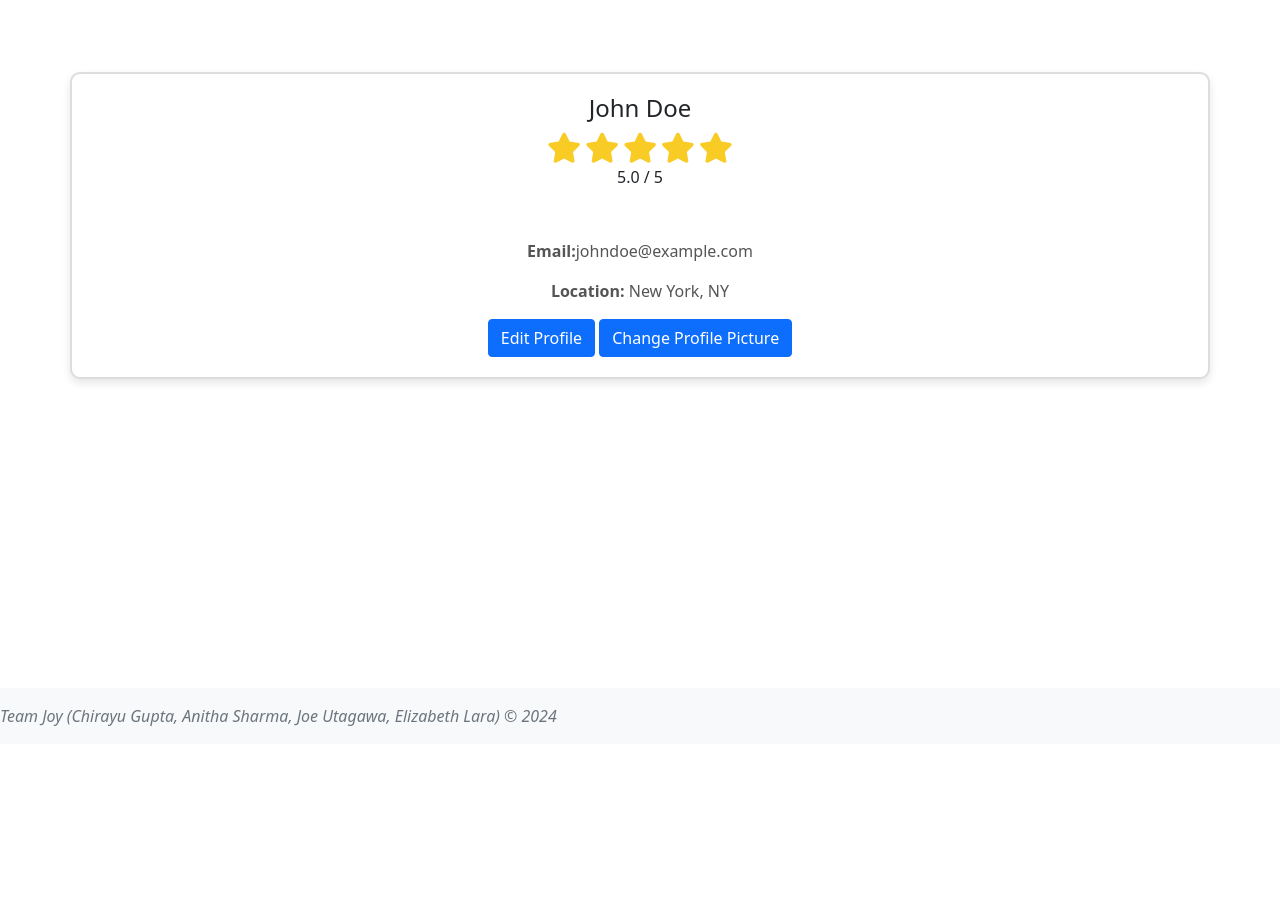
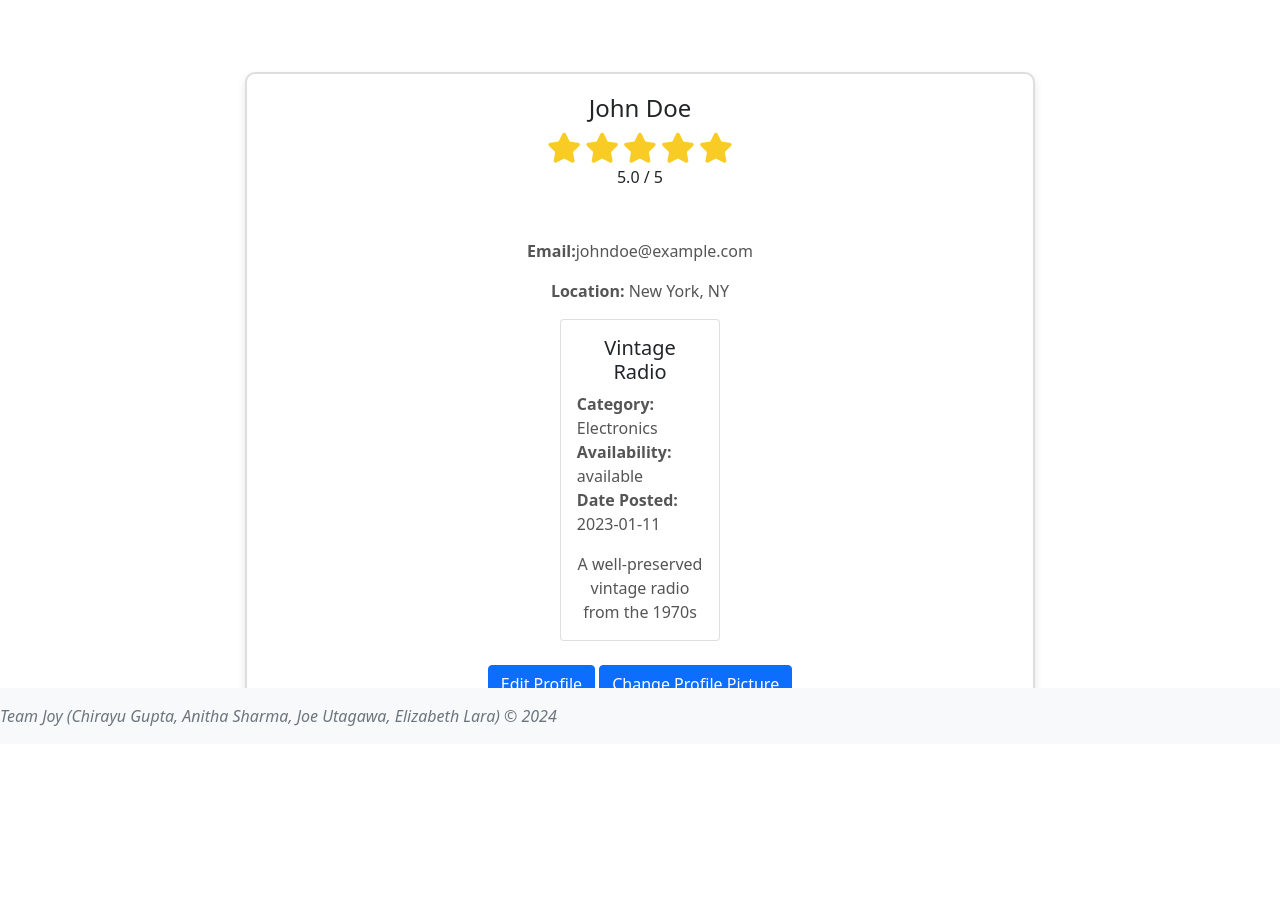
Before and after one commit to cgupta2002/SPDFinalProject, a Flask app: page /profile in a window 1280 px wide. Shown: the part 56-979 px from the top of the page. Before the commit the page ends 782 px from the top, so only its background shows below. Run offline with Flask 3, Linux system fonts and the light colour scheme; a user stored in the database is signed in; data comes from the database, SQL or seed files in the repository; both versions use the stored data as it was after the commit.

Commit message:
added final edits

```diff
--- a/app.py
+++ b/app.py
@@ -128,22 +128,25 @@ def profile():
     if ratings:
         avg_rating = sum / num_ratings
         print(ratings, avg_rating)
-    return render_template('profile.html', user=user, user_id=user_id, ratings=ratings, avg_rating=avg_rating)
+    user_tools = Tool.getToolsForUser(user_id)
+    print(user_tools)
+    return render_template('profile.html', user=user, user_id=user_id, ratings=ratings, avg_rating=avg_rating, tools=user_tools)
 
 @app.route('/profile/<int:viewing_id>')
 def view_profile(viewing_id=None):
+    print(viewing_id)
     user_id = session.get('user_id')
     user = User.getUserByID(user_id)
     viewed = User.getUserByID(viewing_id)
     ratings = Review.getReviewsForUser(viewing_id)
     sum = 0
     num_ratings = 0
+    avg_rating = 0
     for rating in ratings:
         sum += rating['rating']
         num_ratings += 1
     if ratings:
         avg_rating = sum / num_ratings
-    print(ratings, avg_rating)
     return render_template('profile.html', user=user, viewed=viewed, user_id=user_id, ratings=ratings, avg_rating=avg_rating)
 
 @app.route('/profile/<int:user_id>/edit', methods=['GET', 'POST'])
@@ -212,8 +215,9 @@ def conversation(conversation_id=None):
         receiver = User.getName(convo[0]['sender_id'])
     else:
         receiver = User.getName(convo[0]['receiver_id'])
-    print(convo)
-    return render_template('conversation.html', user_id = user_id, user=user,conversation_id=conversation_id, convo=convo, receiver=receiver)
+    recipient = User.getUserByName(receiver)
+    print(receiver, recipient)
+    return render_template('conversation.html', user_id = user_id, user=user,conversation_id=conversation_id, convo=convo, receiver=receiver, recipient=recipient)
 
 @app.route('/new_message', methods=['GET', 'POST'])
 def new_conversation():
--- a/templates/conversation.html
+++ b/templates/conversation.html
@@ -3,6 +3,8 @@
 {% block content %}
 <main class="container p-5">
     <h2>Conversation with {{ receiver }}</h2>
+    <a href="{{url_for('view_profile', viewing_id=recipient.user_id)}}"> <button class="btn btn-primary">View Profile</button></a>
+
     <div class="col-8 mx-auto message-list">
         {% for message in convo %}
         <div class=" message {% if message['sender_id'] == session['user_id'] %}sent{% else %}received{% endif %}">
--- a/templates/market.html
+++ b/templates/market.html
@@ -11,7 +11,7 @@
 
                     <div class="card-body">
                         {% if tool.imgPath %}
-                        <img src="{{ url_for('static', filename='images/'+tool.imgPath) }}" style="height: 50px; width:50px;text-align: center;" class="card-img-top" alt="{{ tool.title }}">
+                        <img src="{{ url_for('static', filename='images/'+tool.imgPath) }}" style="height: 100px; width: auto; object-fit: contain; display: block; margin: 0 auto;" class="card-img-top" alt="{{ tool.title }}">
                         {% endif %}
                         <h5 class="card-title">{{ tool.title }}</h5>
                         <p class="card-text">
--- a/templates/profile.html
+++ b/templates/profile.html
@@ -4,46 +4,16 @@
 {% if viewed %}
 <main class="d-inline-flex p-5 align-items-end">
     <div class="container">
-        <div class="row">
-            <p> {{viewed['name']}}</p>
-            <div class="rating">
-                {% if ratings %}
-    {% for i in range(1, 6) %}
-        {% if avg_rating >= i %}
-            <i class="fas fa-star"></i>
-        {% elif avg_rating > i - 1 %}
-            <i class="fas fa-star-half-alt"></i>
-        {% else %}
-            <i class="far fa-star"></i>
-        {% endif %}
-    {% endfor %}<br>
-    <span> {{ avg_rating | round(1) }} / 5</span>
+        <div  class="row">
+            <div class="profile-card">
+            {% if viewed['profile_image']%}
+                <div class="profile-image-container">
+                    <img src="{{url_for('static', filename='images/'+viewed['profile_image'])}}" alt="Profile Image" class="profile-image">
                 </div>
             {% endif %}
+                <div class="profile-info">
+                    <h2>{{viewed['name']}}</h2>
                     <div class="container">
-                <div class="row">
-                    <p> <b>Email:</b>{{user['email']}} </p>
-                </div>
-                <div class="row">
-                    <p><b>Location:</b> {{user['location']}}</p>
-                </div>
-            </div>
-        </div>
-    </div>
-</main>
-
-{% else %}
-<main class="d-inline-flex p-5 align-items-end">
-    <div class="container">
-        <div  class="row">
-            {% if user['profile_image']%}
-            <div class="profile-card">
-                <div class="profile-image-container">
-                    <img src="{{url_for('static', filename='images/'+user['profile_image'])}}" alt="Profile Image" class="profile-image">
-                </div>
-                <div class="profile-info">
-                    <h2>{{user['name']}}</h2>
-
                         <div class="rating">
                             {% if ratings %}
                             {% for i in range(1, 6) %}
@@ -57,23 +27,52 @@
                             {% endfor %}<br>
                             <span> {{ avg_rating | round(1) }} / 5</span>
                             {% endif %}
-                                </div>
-                                <div class="container">
                         <div class="row">
-                                        <p> <b>Email:</b>{{user['email']}} </p>
+                            <p> <b>Email:</b>{{viewed['email']}} </p>
                         </div>
                         <div class="row">
-                                        <p><b>Location:</b> {{user['location']}}</p>
+                            <p><b>Location:</b> {{viewed['location']}}</p>
+                        </div>
+                        <div class="row">
+                            {% for tool in tools %}
+                            <div>
+                                <a href="{{ url_for('tool', tool_id=tool.id) }}" class="text-decoration-none text-dark">
+                                <div class="card h-100">
+
+                                    <div class="card-body">
+                                        {% if tool.imgPath %}
+                                        <img src="{{ url_for('static', filename='images/'+tool.imgPath) }}" style="height: 100px; width: auto; object-fit: contain; display: block; margin: 0 auto;" class="card-img-top" alt="{{ tool.title }}">
+                                        {% endif %}
+                                        <h5 class="card-title">{{ tool.title }}</h5>
+                                        <p class="card-text">
+                                            <strong>Category:</strong> {{ tool.category }}<br>
+                                            <strong>Availability:</strong> {{ tool.availability }}<br>
+                                            <strong>Date Posted:</strong> {{ tool.datePosted }}
+                                        </p>
+                                        <p class="card-text">
+                                            {{ tool.description}}
+                                        </p>
                                     </div>
                                 </div>
-                                <a href="{{url_for('edit_user', user_id=user_id)}}"> <button class='btn btn-primary'> Edit Profile</button></a>
-                                <a href="{{url_for('change_image', user_id=user_id)}}"> <button class='btn btn-primary'> Change Profile Picture</button></a>
-
-
+                            </a>
+                            </div>
+                            {% endfor %}
                         </div>
                     </div>
+                </div>
+            </div>
+</main>
+
 {% else %}
+<main class="d-inline-flex p-5 align-items-end">
+    <div class="container col-8">
+        <div class="row">
             <div class="profile-card">
+            {% if user['profile_image']%}
+                <div class="profile-image-container">
+                    <img src="{{url_for('static', filename='images/'+user['profile_image'])}}" alt="Profile Image" class="profile-image">
+                </div>
+            {% endif %}
                 <div class="profile-info">
                     <h2>{{user['name']}}</h2>
                     <div class="rating">
@@ -97,7 +96,33 @@
                     <div class="row">
                         <p><b>Location:</b> {{user['location']}}</p>
                     </div>
+                    <div class="row justify-content-center">
+                    {% for tool in tools %}
+                    <div class="col-md-3">
+                        <a href="{{ url_for('tool', tool_id=tool.id) }}" class="text-decoration-none text-dark">
+                        <div class="card h-100">
+
+                            <div class="card-body">
+                                {% if tool.imgPath %}
+                                <img src="{{ url_for('static', filename='images/'+tool.imgPath) }}" style="height: 100px; width: auto; object-fit: contain; display: block; margin: 0 auto;" class="card-img-top" alt="{{ tool.title }}">
+                                {% endif %}
+                                <h5 class="card-title">{{ tool.title }}</h5>
+                                <p class="card-text" style="text-align: left;">
+                                    <strong>Category:</strong> {{ tool.category }}<br>
+                                    <strong>Availability:</strong> {{ tool.availability }}<br>
+                                    <strong>Date Posted:</strong> {{ tool.datePosted }}
+                                </p>
+                                <p class="card-text">
+                                    {{ tool.description}}
+                                </p>
                             </div>
+                        </div>
+                    </a>
+                    </div>
+                    {% endfor %}
+                </div>
+                </div>
+                <br>
                 <a href="{{url_for('edit_user', user_id=user_id)}}"> <button class='btn btn-primary'> Edit Profile</button></a>
                 <a href="{{url_for('change_image', user_id=user_id)}}"> <button class='btn btn-primary'> Change Profile Picture</button></a>
 
@@ -107,5 +132,4 @@
         </div>
     </div>
 </main>
-{% endif %}
 {% endblock %}
--- a/templates/tool.html
+++ b/templates/tool.html
@@ -2,11 +2,11 @@
 {% block title %} {{tool.title}} - Tool Details{% endblock %}
 {% block content%}
 <main class="d-inline-flex p-5 align-items-end">
-    <div class="container mt-5">
-        <div class="card">
+    <div class="container">
+        <div class="card col-6">
             <div class="card-body">
                 {% if tool.imgPath %}
-                    <img src="{{ url_for('static', filename='images/'+tool.imgPath) }}" style="height: 50px; width:50px;text-align: center;" class="card-img-top" alt="{{ tool.title }}">
+                    <img src="{{ url_for('static', filename='images/'+tool.imgPath) }}" style="height: 200px; width: auto; object-fit: contain; display: block; margin: 0 auto;" class="card-img-top" alt="{{ tool.title }}">
                 {% endif %}
                 <h2 class="card-title">{{ tool.title }}</h2>
                 <p class="card-text"><strong>Category:</strong> {{ tool.category }}</p>
--- a/tools.py
+++ b/tools.py
@@ -132,6 +132,19 @@ class Tool:
             conn.close()
         return m
 
+    @classmethod
+    def getToolsForUser(cls,user_id):
+        conn = sqlite3.connect('database.db')
+        cursorObj = conn.cursor()
+        cursorObj.execute('SELECT id, user_id, title, description, imgPath, category, availability, datePosted FROM tools WHERE user_id=?;',(user_id,))
+        allRows = cursorObj.fetchall()
+        ListOfDictionaries = []
+        for row in allRows:
+            m = {"id" : row[0], "user_id": row[1], "title":row[2], 'description': row[3], 'imgPath':row[4], 'category':row[5], 'availability':row[6], 'datePosted':row[7] }
+            ListOfDictionaries.append(m)
+        if conn:
+            conn.close()
+        return ListOfDictionaries
 
 
 def InsertStartingData():
--- a/users.py
+++ b/users.py
@@ -137,6 +137,12 @@ class User:
             if user['user_id'] == user_id:
                 return user
 
+    def getUserByName(name):
+        users = User.getAllUsers()
+        for user in users:
+            if user['name'] == name:
+                return user
+
     @classmethod
     def getName(cls, user_id):
         users = User.getAllUsers()
```
Also changed, not shown: database.db, static/images/couch.jpg (added). Lines whose indentation alone changed are shown as unchanged.
